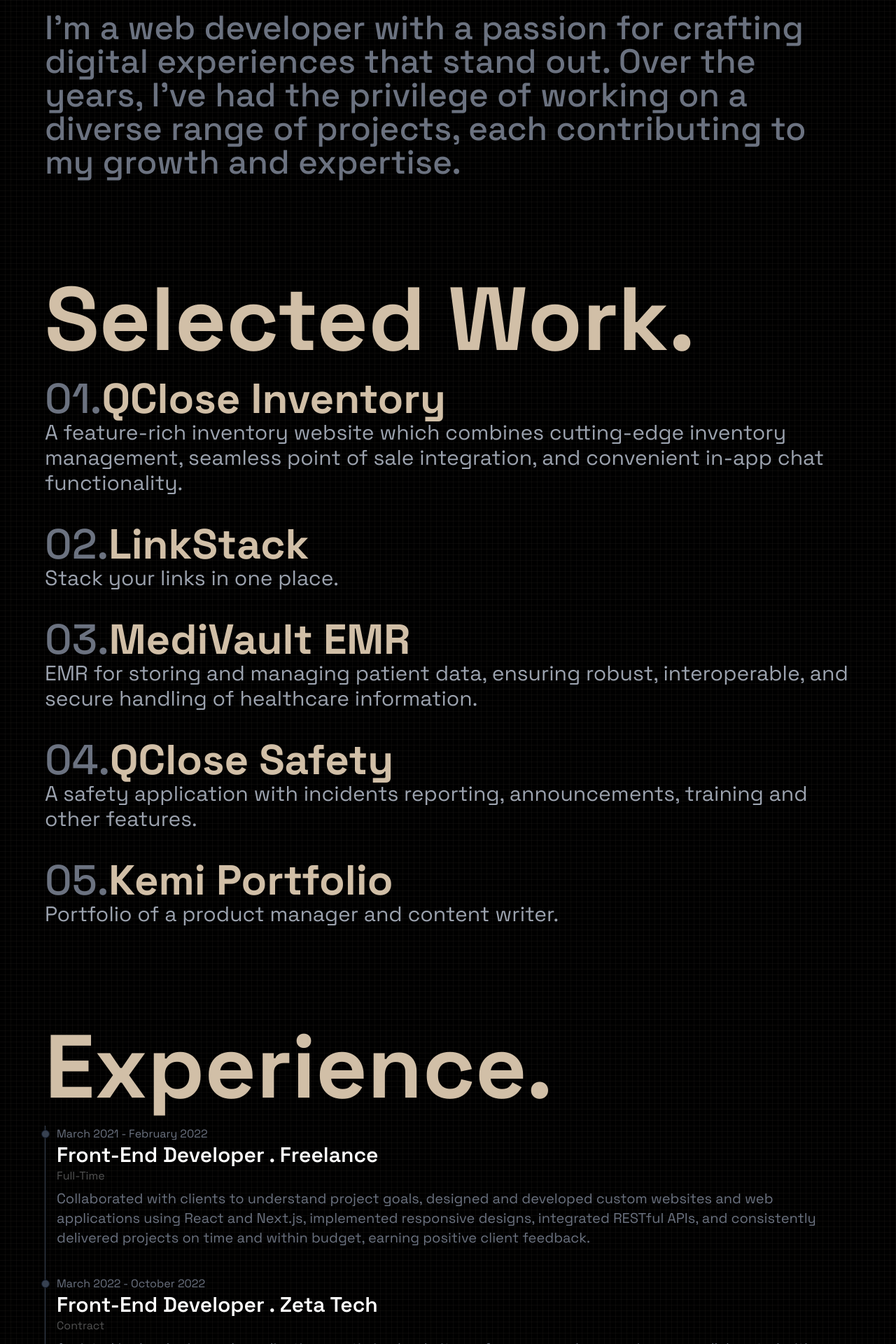
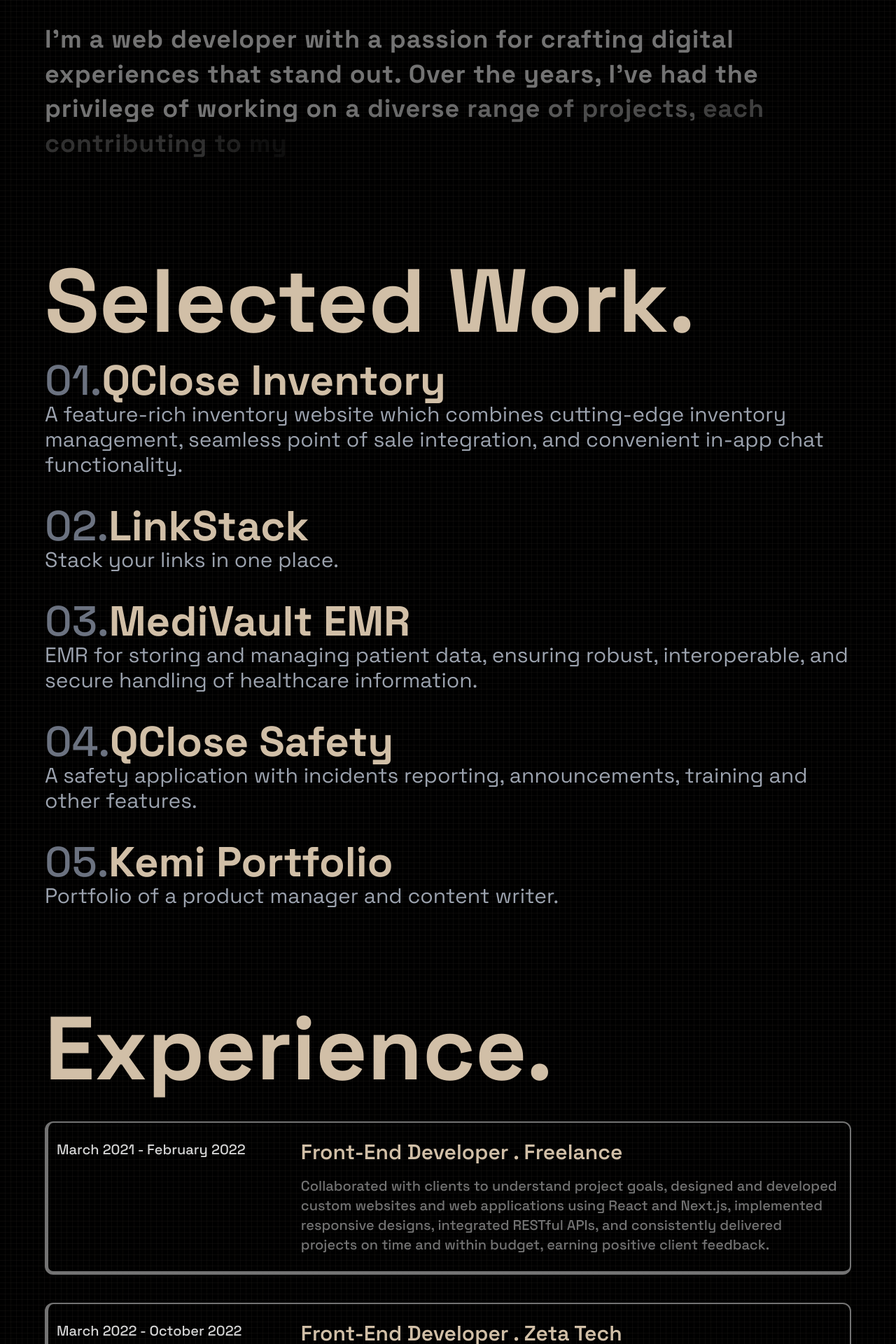
Before and after one commit to kryptcode/koyejo, a Next.js app: page / in a window 1280 px wide. Shown: the part 880-2800 px from the top of the page at 70% size. Built offline with nearby package versions, Linux system fonts and the light colour scheme.

Commit message:
"text-generate and experience"

```diff
--- a/src/app/page.tsx
+++ b/src/app/page.tsx
@@ -1,18 +1,14 @@
 "use client";
 import "animate.css";
 import { useActiveStore } from "@/store/activeStore";
-// import Experience from "@/components/experience";
-import { Github, Linkedin, Mail, ScrollText, Twitter } from "lucide-react";
-import Link from "next/link";
-import { Meteors } from "@/components/meteors";
-import { Projects } from "@/components/projects";
-import Navbar from "@/components/v2/navbar";
+import { TextGenerateEffect } from "@/components/text-generate";
 import Hero from "@/components/v2/hero";
-import SelProjects from "@/components/v2/sel-projects";
 import TechStack from "@/components/v2/tech-stack";
 import Experience from "@/components/v2/experience";
 import { Footer } from "@/components/v2/footer";
 import { SimpleProjects } from "@/components/v2/simple-proj";
+
+const words = "I\'m a web developer with a passion for crafting digital experiences that stand out. Over the years, I\'ve had the privilege of working on a diverse range of projects, each contributing to my growth and expertise."
 
 export default function Home() {
   const [active, updateActive] = useActiveStore((state) => [
@@ -22,17 +18,12 @@ export default function Home() {
 
   return (
     <>
-      <main className="relative bg-black bg-grid-small-[#d1bfa7]/30 min-h-[200vh] w-full">
+      <main className="relative bg-black bg-grid-small-[#d1bfa7]/30 min-h-[200vh] max-w-[1440px] w-full">
         {/* <Navbar /> */}
         <Hero />
 
-        <div className="w-[90%] mx-auto font-grotesk py-24 ">
-          <p className="text-4xl lg:text-5xl font-medium text-gray-500">
-            I'm a web developer with a passion for crafting digital experiences
-            that stand out. Over the years, I've had the privilege of working on
-            a diverse range of projects, each contributing to my growth and
-            expertise.
-          </p>
+        <div className="w-[90%] mx-auto text-4xl lg:text-5xl font-medium text-gray-500 font-grotesk py-24 ">
+          <TextGenerateEffect words={words} />
         </div>
 
         {/* <SelProjects /> */}
--- /dev/null
+++ b/src/components/text-generate.tsx
@@ -0,0 +1,54 @@
+"use client";
+import { useEffect } from "react";
+import { motion, stagger, useAnimate } from "framer-motion";
+import { cn } from "@/lib/utils";
+
+export const TextGenerateEffect = ({
+  words,
+  className,
+}: {
+  words: string;
+  className?: string;
+}) => {
+  const [scope, animate] = useAnimate();
+  let wordsArray = words.split(" ");
+  useEffect(() => {
+    animate(
+      "span",
+      {
+        opacity: 1,
+      },
+      {
+        duration: 2,
+        delay: stagger(0.2),
+      }
+    );
+  }, [scope.current]);
+
+  const renderWords = () => {
+    return (
+      <motion.div ref={scope}>
+        {wordsArray.map((word, idx) => {
+          return (
+            <motion.span
+              key={word + idx}
+              className="text-neutral-500 opacity-0"
+            >
+              {word}{" "}
+            </motion.span>
+          );
+        })}
+      </motion.div>
+    );
+  };
+
+  return (
+    <div className={cn("font-bold", className)}>
+      <div className="mt-4">
+        <div className=" dark:text-white text-black text-4xl leading-snug tracking-wide">
+          {renderWords()}
+        </div>
+      </div>
+    </div>
+  );
+};
--- a/src/components/v2/experience.tsx
+++ b/src/components/v2/experience.tsx
@@ -2,7 +2,7 @@ import React from "react";
 
 const Experience = () => {
   return (
-    <div className=" min-h-screen group pb-24 w-[90%] mx-auto font-grotesk ">
+    <div className=" min-h-screen pb-24 w-[90%] mx-auto font-grotesk ">
       <div className="flex items-center space-x-3  mb-5 ">
         <h3
           className={`text-[#d1bfa7] text-5xl lg:text-9xl font-bold flex-shrink-0`}
@@ -15,71 +15,89 @@ const Experience = () => {
       </div>
 
       <div>
-        <div className=" mx-auto">
-          <ol className="relative border-s border-gray-700 dark:border-gray-700">
-            <li className="mb-10 ms-4">
-              <div className="absolute w-3 h-3  rounded-full mt-1.5 -start-1.5 border border-gray-900 dark:border-gray-900 bg-gray-700"></div>
-              <time className="mb-1 font-normal leading-none text-gray-500 dark:text-gray-500">
-                March 2021 - February 2022
-              </time>
-              <h3 className="text-3xl font-semibold text-white dark:text-white">
-                Front-End Developer . Freelance
-              </h3>
-              <h5 className="text-neutral-600 mb-1.5">
-                Full-Time
-              </h5>
-              <p className="mb-4 text-xl font-normal text-gray-500 dark:text-gray-400">
-                Collaborated with clients to understand project goals, designed and developed custom websites and web applications using React and Next.js, implemented responsive designs, integrated RESTful APIs, and consistently delivered projects on time and within budget, earning positive client feedback.
-              </p>
-            </li>
-            <li className="mb-10 ms-4">
-              <div className="absolute w-3 h-3  rounded-full mt-1.5 -start-1.5 border border-gray-900 dark:border-gray-900 bg-gray-700"></div>
-              <time className="mb-1 font-normal leading-none text-gray-500 dark:text-gray-500">
-                March 2022 - October 2022
-              </time>
-              <h3 className="text-3xl font-semibold text-white dark:text-white">
-                Front-End Developer . Zeta Tech
-              </h3>
-              <h5 className="text-neutral-600 mb-1.5">
-                Contract
-              </h5>
-              <p className="mb-4 text-xl font-normal text-gray-500 dark:text-gray-400">
-              Assisted in developing web applications, optimized website performance and responsiveness, collaborated with developers to troubleshoot code issues, and gained proficiency in frontend and backend technologies.
-              </p>
-            </li>
-            <li className="mb-10 ms-4">
-              <div className="absolute w-3 h-3  rounded-full mt-1.5 -start-1.5 border border-gray-900 dark:border-gray-900 bg-gray-700"></div>
-              <time className="mb-1 font-normal leading-none text-gray-500 dark:text-gray-500">
-                May 2023 - March 2024
-              </time>
-              <h3 className="text-3xl font-semibold text-white dark:text-white">
-                Software Developer . QClose
-              </h3>
-              <h5 className="text-neutral-600 mb-1.5">
-                Full-Time
-              </h5>
-              <p className="mb-4 text-xl font-normal text-gray-500 dark:text-gray-400">
-              Collaborated with UX/UI designers to translate wireframes into interactive web interfaces, implemented cross-browser compatibility and optimized performance, utilized Next.js and Laravel to build dynamic applications, integrated RESTful APIs for real-time data, and maintained version control with Git and GitHub.
-              </p>
-            </li>
-            <li className="mb-10 ms-4">
-              <div className="absolute w-3 h-3  rounded-full mt-1.5 -start-1.5 border border-gray-900 dark:border-gray-900 bg-gray-700"></div>
-              <time className="mb-1 font-normal leading-none text-gray-500 dark:text-gray-500">
-                November 2022 - Present
-              </time>
-              <h3 className="text-3xl font-semibold text-white dark:text-white">
-                Full Stack Developer . Freelance
-              </h3>
-              <h5 className="text-neutral-600 mb-1.5">
-                Part-Time
-              </h5>
-              <p className="mb-4 text-xl font-normal text-gray-500 dark:text-gray-400">
-              Collaborated with clients to understand project goals, designed and developed custom websites and web applications using React, Framer, and WordPress, implemented responsive designs, integrated RESTful APIs with Express.js and Flask, and consistently delivered projects on time and within budget, earning positive client feedback.
-              </p>
-            </li>
-          </ol>
+        <div
+          className={`border-neutral-500 my-10 flex flex-col md:flex-row gap-10 rounded-xl border-[2.5px]  border-l-[5px] border-b-[5px] p-3 py-6 transition-all ease-linear duration-300 group`}
+        >
+          <div className={`text-neutral-300 font-medium flex-1 text-xl `}>
+            <span>March 2021 - February 2022</span>
+          </div>
+          <div className="flex-[2.5] ">
+            <h4 className={`text-[#d1bfa7]  text-3xl font-semibold mb-4`}>
+              Front-End Developer . Freelance
+            </h4>
+            <div className="text-xl font-medium text-neutral-500">
+              Collaborated with clients to understand project goals, designed
+              and developed custom websites and web applications using React and
+              Next.js, implemented responsive designs, integrated RESTful APIs,
+              and consistently delivered projects on time and within budget,
+              earning positive client feedback.
+            </div>
+          </div>
+        </div>
+
+        <div
+          className={`border-neutral-500 my-10 flex flex-col md:flex-row gap-10 rounded-xl border-[2.5px]  border-l-[5px] border-b-[5px] p-3 py-6 transition-all ease-linear duration-300 group`}
+        >
+          <div className={`text-neutral-300 font-medium flex-1 text-xl `}>
+            <span>March 2022 - October 2022</span>
+          </div>
+          <div className="flex-[2.5] ">
+            <h4 className={`text-[#d1bfa7]  text-3xl font-semibold mb-4`}>
+              Front-End Developer . Zeta Tech
+            </h4>
+            <div className="text-xl font-medium text-neutral-500">
+              Assisted in developing web applications, optimized website
+              performance and responsiveness, collaborated with developers to
+              troubleshoot code issues, and gained proficiency in frontend and
+              backend technologies.
+            </div>
+          </div>
+        </div>
+
+        <div
+          className={`border-neutral-500 my-10 flex flex-col md:flex-row gap-10 rounded-xl border-[2.5px]  border-l-[5px] border-b-[5px] p-3 py-6 transition-all ease-linear duration-300 group`}
+        >
+          <div className={`text-neutral-300 font-medium flex-1 text-xl `}>
+            <span>May 2023 - March 2024</span>
+          </div>
+          <div className="flex-[2.5] ">
+            <h4 className={`text-[#d1bfa7]  text-3xl font-semibold mb-4`}>
+              Software Developer . QClose
+            </h4>
+            <div className="text-xl font-medium text-neutral-500">
+              Collaborated with UX/UI designers to translate wireframes into
+              interactive web interfaces, implemented cross-browser
+              compatibility and optimized performance, utilized Next.js and
+              Laravel to build dynamic applications, integrated RESTful APIs for
+              real-time data, and maintained version control with Git and
+              GitHub.
+            </div>
+          </div>
+        </div>
+
+        <div
+          className={`border-neutral-500 my-10 flex flex-col md:flex-row gap-10 rounded-xl border-[2.5px]  border-l-[5px] border-b-[5px] p-3 py-6 transition-all ease-linear duration-300 group`}
+        >
+          <div className={`text-neutral-300 font-medium flex-1 text-xl `}>
+            <span>November 2022 - Present</span>
+          </div>
+          <div className="flex-[2.5] ">
+            <h4 className={`text-[#d1bfa7]  text-3xl font-semibold mb-4`}>
+              Full Stack Developer . Freelance
+            </h4>
+            <div className="text-xl font-medium text-neutral-500">
+              Collaborated with clients to understand project goals, designed
+              and developed custom websites and web applications using React,
+              Framer, and WordPress, implemented responsive designs, integrated
+              RESTful APIs with Express.js, and consistently delivered
+              projects on time and within budget, earning positive client
+              feedback.
+            </div>
+          </div>
         </div>
       </div>
+
+
     </div>
   );
 };
--- a/src/components/v2/hero.tsx
+++ b/src/components/v2/hero.tsx
@@ -9,8 +9,9 @@ const Hero = () => {
       <div className=" min-h-[90vh] lg:min-h-screen flex flex-col justify-end py-16 pb-24 group w-[90%] mx-auto font-grotesk ">
         <div className="  mb-5 ">
           <h3
-            className={`text-[#d1bfa7] text-7xl lg:text-9xl font-bold flex-shrink-0`}
+            className={`text-[#d1bfa7] text-7xl lg:text-9xl  font-bold flex-shrink-0`}
           >
+            {/* bg-gradient-to-r from-neutral-500 via-[#d1bfa7] to-black bg-clip-text text-transparent */}
             Koyejo.
           </h3>
           <h6 className="uppercase text-2xl mt-5 font-medium text-gray-300">Software Developer</h6>
```
Also changed, not shown: src/components/v2/tech-stack.tsx (+4 -4 lines).
